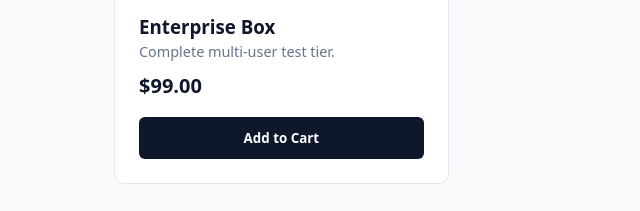
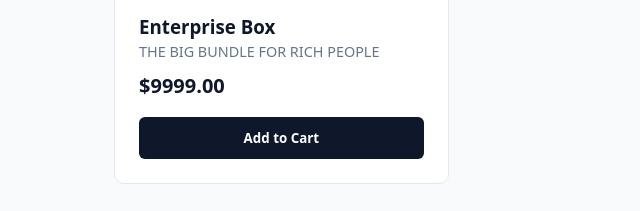
Before and after one commit to Pancake72/Tester-website, a plain HTML site: page index.html in a window 1280 px wide. Shown: the part 798-1009 px from the top of the page, 0-640 px from the left. Drawn offline with Linux system fonts and the light colour scheme.

Commit message:
Update price of Enterprise Box to 9999.00

```diff
--- a/index.html
+++ b/index.html
@@ -166,7 +166,7 @@
       { id: 1, name: "Starter Pack", price: 19.00, desc: "Basic digital bundle for testing." },
       { id: 2, name: "Pro Kit", price: 49.00, desc: "Full access package with extras." },
       { id: 3, name: "Custom Add-on", price: 12.50, desc: "Optional single item upgrade." },
-      { id: 4, name: "Enterprise Box", price: 99.00, desc: "Complete multi-user test tier." }
+      { id: 4, name: "Enterprise Box", price: 9999.00, desc: "THE BIG BUNDLE FOR RICH PEOPLE" }
     ];
 
     let cart = [];
```
